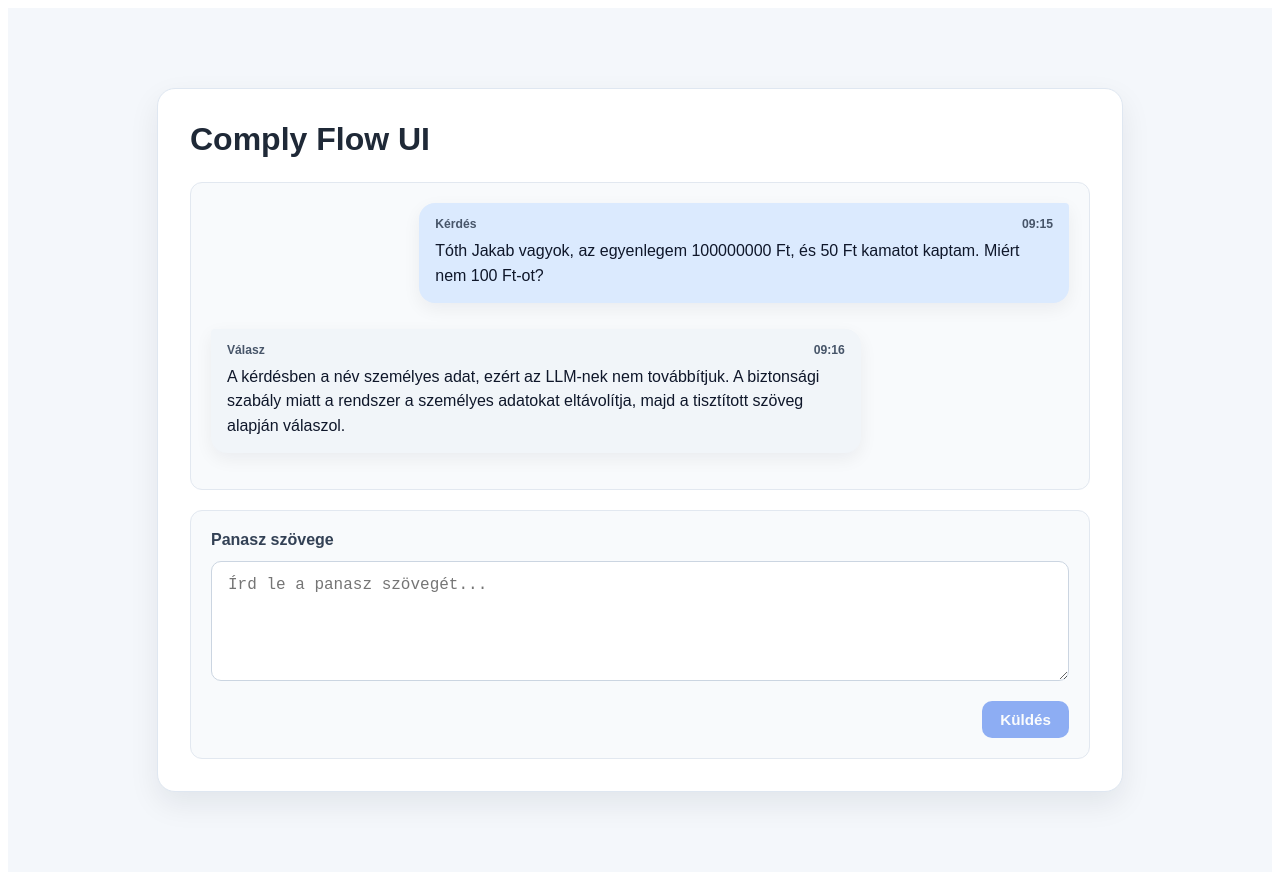
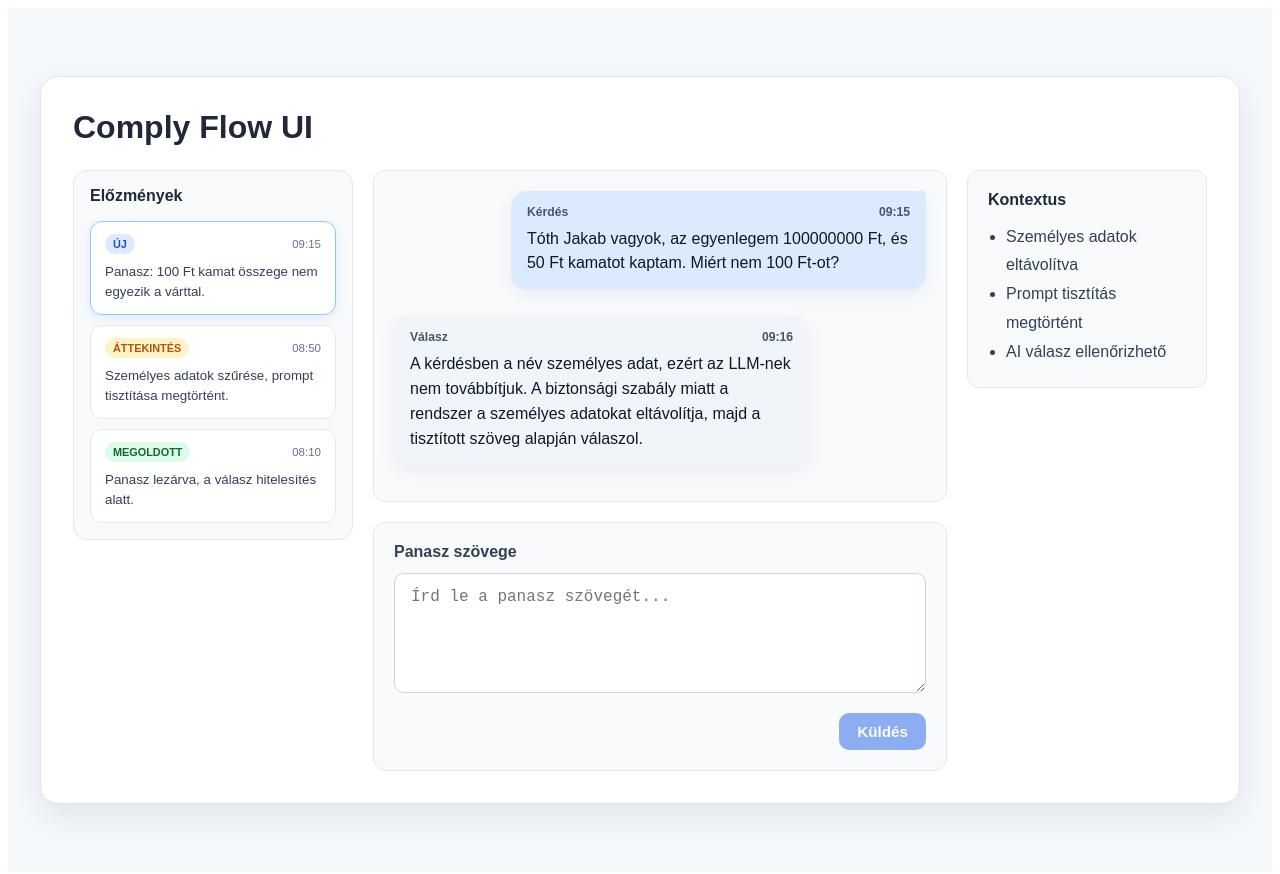
Before and after one commit to MlinaricsBenedek/comply-flow-ui, an Angular app: page / in a window 1280 px wide. Shown: the top 874 px of the page. Built offline with nearby package versions, Linux system fonts and the light colour scheme.

Commit message:
add history menu

```diff
--- a/src/app/app.css
+++ b/src/app/app.css
@@ -9,7 +9,7 @@
 }
 
 .app-shell {
-  width: min(900px, 100%);
+  width: min(1200px, 100%);
   background: #ffffff;
   border: 1px solid #dfe7f1;
   border-radius: 18px;
@@ -27,6 +27,19 @@ h1 {
   color: #1f2937;
 }
 
+.content-grid {
+  display: grid;
+  grid-template-columns: 280px minmax(0, 1fr) 240px;
+  gap: 20px;
+  align-items: start;
+}
+
+.left-column,
+.right-column,
+.center-column {
+  min-width: 0;
+}
+
 .chat-panel {
   background: #f8fafc;
   border: 1px solid #e2e8f0;
@@ -42,11 +55,25 @@ h1 {
   gap: 10px;
 }
 
-.input-panel {
+.input-panel,
+.context-panel {
   background: #f8fafc;
   border: 1px solid #e2e8f0;
   border-radius: 12px;
   padding: 20px;
+}
+
+.context-panel h3 {
+  margin: 0 0 14px;
+  font-size: 1rem;
+  color: #1e293b;
+}
+
+.context-panel ul {
+  margin: 0;
+  padding-left: 18px;
+  color: #334155;
+  line-height: 1.8;
 }
 
 .input-label {
--- a/src/app/app.html
+++ b/src/app/app.html
@@ -4,6 +4,16 @@
       <h1>{{ title() }}</h1>
     </header>
 
+    <div class="content-grid">
+      <aside class="left-column">
+        <app-history-menu
+          [items]="historyItems()"
+          [selectedId]="selectedHistoryId()"
+          (itemSelected)="openChat($event)"
+        />
+      </aside>
+
+      <section class="center-column">
         <div class="chat-panel">
           <div class="messages">
             @for (message of messages(); track message.id) {
@@ -29,4 +39,17 @@
           </div>
         </div>
       </section>
+
+      <aside class="right-column">
+        <div class="context-panel">
+          <h3>Kontextus</h3>
+          <ul>
+            <li>Személyes adatok eltávolítva</li>
+            <li>Prompt tisztítás megtörtént</li>
+            <li>AI válasz ellenőrizhető</li>
+          </ul>
+        </div>
+      </aside>
+    </div>
+  </section>
 </main>
--- a/src/app/app.ts
+++ b/src/app/app.ts
@@ -1,30 +1,91 @@
 import { Component, signal } from '@angular/core';
 import { ChatMessage, ChatMessageComponent } from './chat-message.component';
+import { HistoryMenuComponent, HistoryMenuItem } from './history-menu.component';
 
 @Component({
   selector: 'app-root',
-  imports: [ChatMessageComponent],
+  imports: [ChatMessageComponent, HistoryMenuComponent],
   styleUrl: './app.css',
   templateUrl: './app.html',
 })
 export class App {
   protected readonly title = signal('Comply Flow UI');
   protected readonly draftMessage = signal('');
-  protected readonly messages = signal<ChatMessage[]>([
+  protected readonly selectedHistoryId = signal('1');
+  protected readonly historyItems = signal<HistoryMenuItem[]>([
     {
       id: '1',
-      sender: 'user',
-      content: 'Tóth Jakab vagyok, az egyenlegem 100000000 Ft, és 50 Ft kamatot kaptam. Miért nem 100 Ft-ot?',
+      summary: 'Panasz: 100 Ft kamat összege nem egyezik a várttal.',
+      status: 'new',
       timestamp: '09:15',
     },
     {
       id: '2',
-      sender: 'ai',
-      content:
-        'A kérdésben a név személyes adat, ezért az LLM-nek nem továbbítjuk. A biztonsági szabály miatt a rendszer a személyes adatokat eltávolítja, majd a tisztított szöveg alapján válaszol.',
-      timestamp: '09:16',
+      summary: 'Személyes adatok szűrése, prompt tisztítása megtörtént.',
+      status: 'review',
+      timestamp: '08:50',
+    },
+    {
+      id: '3',
+      summary: 'Panasz lezárva, a válasz hitelesítés alatt.',
+      status: 'resolved',
+      timestamp: '08:10',
     },
   ]);
+  protected readonly chatMap = signal<Record<string, ChatMessage[]>>({
+    '1': [
+      {
+        id: '1',
+        sender: 'user',
+        content: 'Tóth Jakab vagyok, az egyenlegem 100000000 Ft, és 50 Ft kamatot kaptam. Miért nem 100 Ft-ot?',
+        timestamp: '09:15',
+      },
+      {
+        id: '2',
+        sender: 'ai',
+        content:
+          'A kérdésben a név személyes adat, ezért az LLM-nek nem továbbítjuk. A biztonsági szabály miatt a rendszer a személyes adatokat eltávolítja, majd a tisztított szöveg alapján válaszol.',
+        timestamp: '09:16',
+      },
+    ],
+    '2': [
+      {
+        id: '10',
+        sender: 'user',
+        content: 'A banki számlakivonatomban 5000 Ft kamat szerepel, de nem látom a követelés összegét.',
+        timestamp: '08:50',
+      },
+      {
+        id: '11',
+        sender: 'ai',
+        content:
+          'A rendszer eltávolította a személyes azonosítót és a releváns adatokat összegyűjtötte a banki kamat és a kérdés logikájához.',
+        timestamp: '08:51',
+      },
+    ],
+    '3': [
+      {
+        id: '20',
+        sender: 'user',
+        content: 'Miért nem kaptam meg a teljes felárat a panaszom után?',
+        timestamp: '08:10',
+      },
+      {
+        id: '21',
+        sender: 'ai',
+        content:
+          'A korábbi felülvizsgálat alapján a kérdés lezárult, és a válasz ellenőrzés alatt áll.',
+        timestamp: '08:12',
+      },
+    ],
+  });
+  protected readonly messages = signal<ChatMessage[]>(this.chatMap()['1']);
+
+  protected openChat(chatId: string): void {
+    this.selectedHistoryId.set(chatId);
+    const nextMessages = this.chatMap()[chatId] ?? this.chatMap()['1'];
+    this.messages.set(nextMessages);
+  }
 
   protected updateDraft(value: string): void {
     this.draftMessage.set(value);
--- /dev/null
+++ b/src/app/history-menu.component.css
@@ -0,0 +1,81 @@
+.history-menu {
+  width: 100%;
+  background: #f8fafc;
+  border: 1px solid #e2e8f0;
+  border-radius: 14px;
+  padding: 16px;
+  box-sizing: border-box;
+}
+
+.history-header h3 {
+  margin: 0 0 16px;
+  font-size: 1rem;
+  color: #1e293b;
+}
+
+.history-list {
+  display: flex;
+  flex-direction: column;
+  gap: 10px;
+}
+
+.history-item {
+  width: 100%;
+  text-align: left;
+  background: #ffffff;
+  border: 1px solid #e2e8f0;
+  border-radius: 12px;
+  padding: 12px 14px;
+  cursor: pointer;
+  transition: border-color 0.2s ease, box-shadow 0.2s ease;
+}
+
+.history-item:hover,
+.history-item.active {
+  border-color: #93c5fd;
+  box-shadow: 0 4px 12px rgba(59, 130, 246, 0.12);
+}
+
+.history-topline {
+  display: flex;
+  align-items: center;
+  justify-content: space-between;
+  gap: 12px;
+  margin-bottom: 8px;
+}
+
+.status {
+  display: inline-flex;
+  align-items: center;
+  padding: 4px 8px;
+  border-radius: 999px;
+  font-size: 0.68rem;
+  font-weight: 700;
+  text-transform: uppercase;
+}
+
+.status.new {
+  background: #dbeafe;
+  color: #1d4ed8;
+}
+
+.status.review {
+  background: #fef3c7;
+  color: #b45309;
+}
+
+.status.resolved {
+  background: #dcfce7;
+  color: #166534;
+}
+
+.time {
+  font-size: 0.72rem;
+  color: #64748b;
+}
+
+.history-item p {
+  margin: 0;
+  color: #334155;
+  line-height: 1.5;
+}
--- /dev/null
+++ b/src/app/history-menu.component.ts
@@ -0,0 +1,60 @@
+import { Component, EventEmitter, Input, Output } from '@angular/core';
+
+export interface HistoryMenuItem {
+  id: string;
+  summary: string;
+  status: 'new' | 'review' | 'resolved';
+  timestamp: string;
+}
+
+@Component({
+  selector: 'app-history-menu',
+  standalone: true,
+  template: `
+    <aside class="history-menu">
+      <div class="history-header">
+        <h3>Előzmények</h3>
+      </div>
+
+      <div class="history-list">
+        @for (item of items; track item.id) {
+          <button
+            type="button"
+            class="history-item"
+            [class.active]="selectedId === item.id"
+            (click)="selectItem(item.id)"
+          >
+            <div class="history-topline">
+              <span class="status" [class]="item.status">{{ statusLabel(item.status) }}</span>
+              <span class="time">{{ item.timestamp }}</span>
+            </div>
+            <p>{{ item.summary }}</p>
+          </button>
+        }
+      </div>
+    </aside>
+  `,
+  styleUrl: './history-menu.component.css',
+})
+export class HistoryMenuComponent {
+  @Input() items: HistoryMenuItem[] = [];
+  @Input() selectedId: string | null = null;
+  @Output() itemSelected = new EventEmitter<string>();
+
+  protected statusLabel(status: HistoryMenuItem['status']): string {
+    switch (status) {
+      case 'new':
+        return 'Új';
+      case 'review':
+        return 'Áttekintés';
+      case 'resolved':
+        return 'Megoldott';
+      default:
+        return status;
+    }
+  }
+
+  protected selectItem(id: string): void {
+    this.itemSelected.emit(id);
+  }
+}
```
Lines whose indentation alone changed are shown as unchanged.
